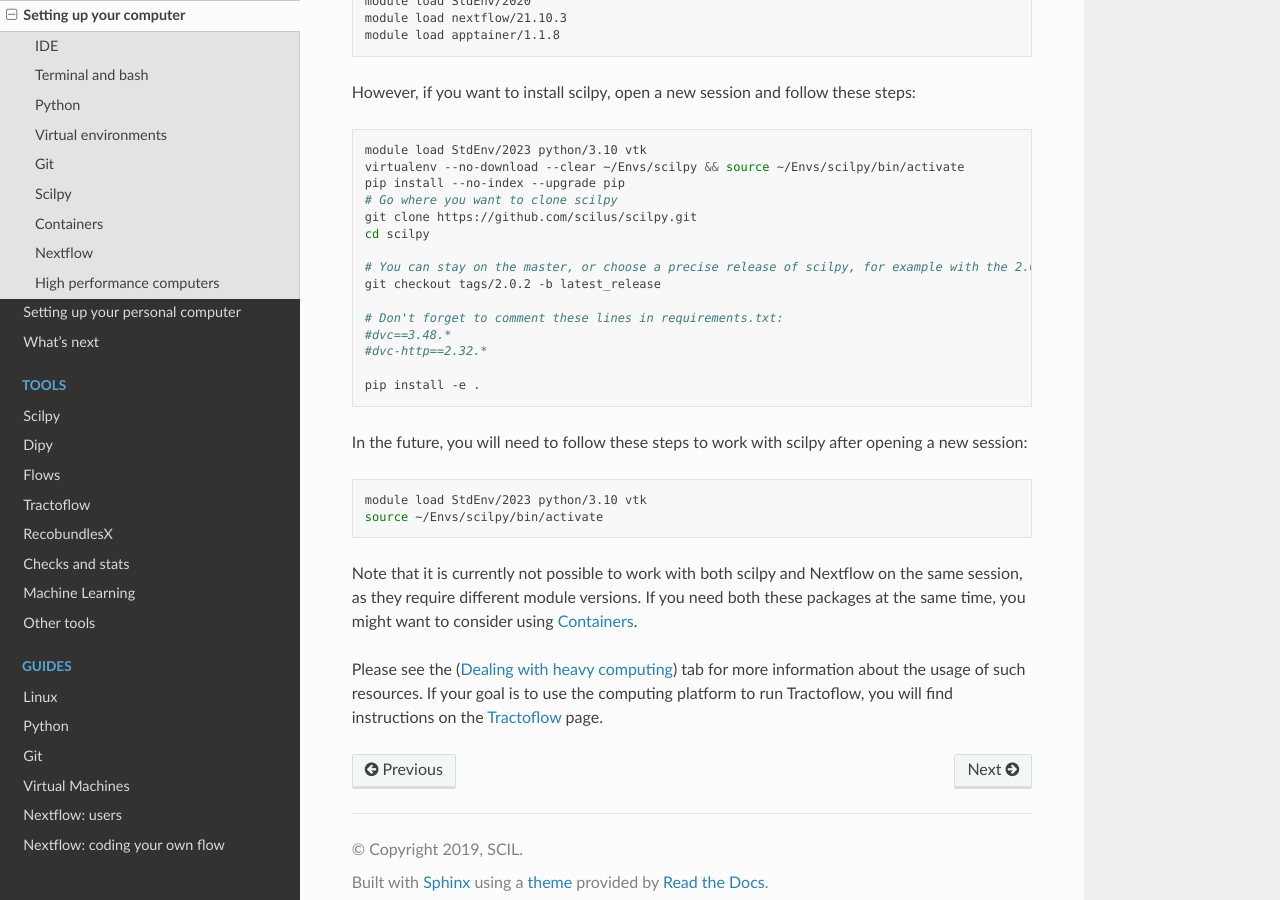
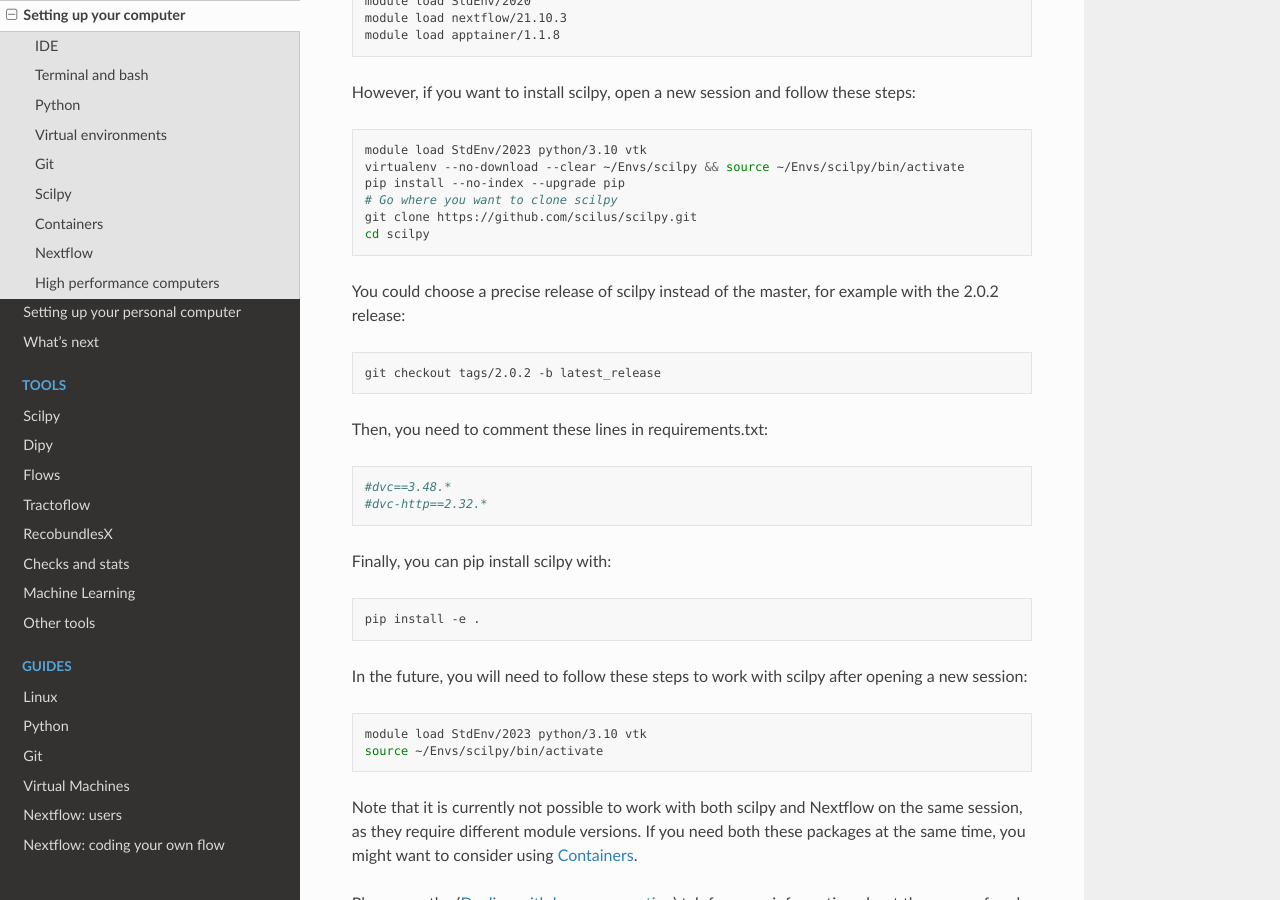
Before and after one commit to scilus/scil-documentation, a Sphinx documentation site: the page built from source/arriving/setup_computer.rst, in a window 1280 px wide and 900 px high, scrolled down 5274 px. Built offline with Sphinx 7.4.7 and the Read the Docs theme 2.0.0, drawn with Linux system fonts in a browser that asks for light colours.

Commit message:
Charles comment

```diff
--- a/source/arriving/setup_computer.rst
+++ b/source/arriving/setup_computer.rst
@@ -226,12 +226,22 @@ However, if you want to install scilpy, open a new session and follow these step
     git clone https://github.com/scilus/scilpy.git
     cd scilpy
 
-    # You can stay on the master, or choose a precise release of scilpy, for example with the 2.0.2 release:
+You could choose a precise release of scilpy instead of the master, for example with the 2.0.2 release:
+
+.. code-block:: bash
+
     git checkout tags/2.0.2 -b latest_release
 
-    # Don't forget to comment these lines in requirements.txt:
+Then, you need to comment these lines in requirements.txt:
+
+.. code-block:: bash
+
     #dvc==3.48.*
     #dvc-http==2.32.*
+
+Finally, you can pip install scilpy with:
+
+.. code-block:: bash
 
     pip install -e .
 
```
